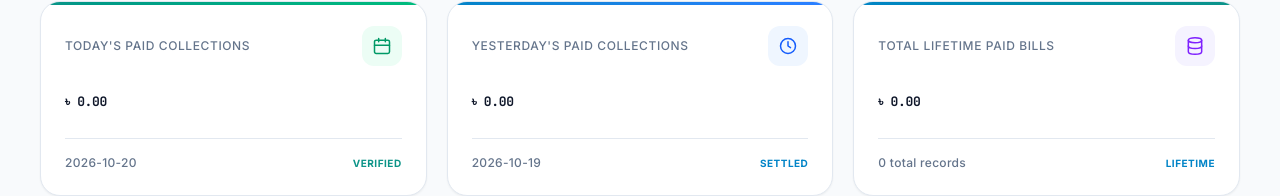
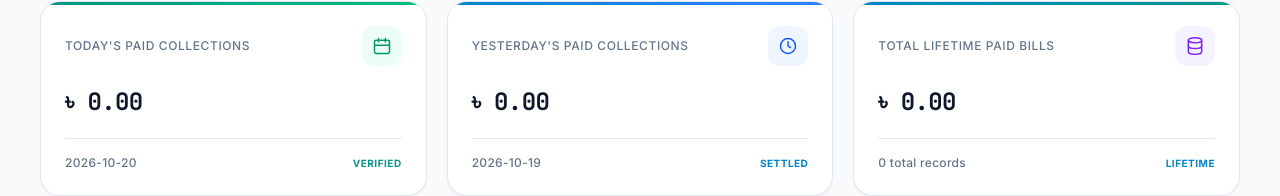
Before and after one commit to kamrul377/bill-apps, a Next.js app: page /paid-history in a window 1280 px wide. Shown: the part 201-397 px from the top of the page. Built offline with nearby package versions, Linux system fonts and the light colour scheme; no server answers; the database is empty; sample sign-in values are in the browser's storage.

Commit message:
increase font paid bill

```diff
--- a/app/paid-history/page.tsx
+++ b/app/paid-history/page.tsx
@@ -363,7 +363,7 @@ export default function PaidHistoryPage() {
                     </span>
                   </div>
 
-                  <div className="mt-5 font-headline-lg text-on-surface sm:text-3xl font-data-mono">
+                  <div className="mt-5 font-headline-lg text-on-surface sm:text-3xl font-data-mono !text-2xl">
                     {formatMoney(todayCollected)}
                   </div>
 
@@ -415,7 +415,7 @@ export default function PaidHistoryPage() {
                     </span>
                   </div>
 
-                  <div className="mt-5 font-headline-lg text-on-surface sm:text-3xl font-data-mono">
+                  <div className="mt-5 font-headline-lg text-on-surface sm:text-3xl font-data-mono !text-2xl">
                     {formatMoney(yesterdayCollected)}
                   </div>
 
@@ -468,7 +468,7 @@ export default function PaidHistoryPage() {
                     </span>
                   </div>
 
-                  <div className="mt-5 font-headline-lg text-on-surface sm:text-3xl font-data-mono">
+                  <div className="mt-5 font-headline-lg text-on-surface sm:text-3xl font-data-mono !text-2xl">
                     {formatMoney(totalCollected)}
                   </div>
 
```
